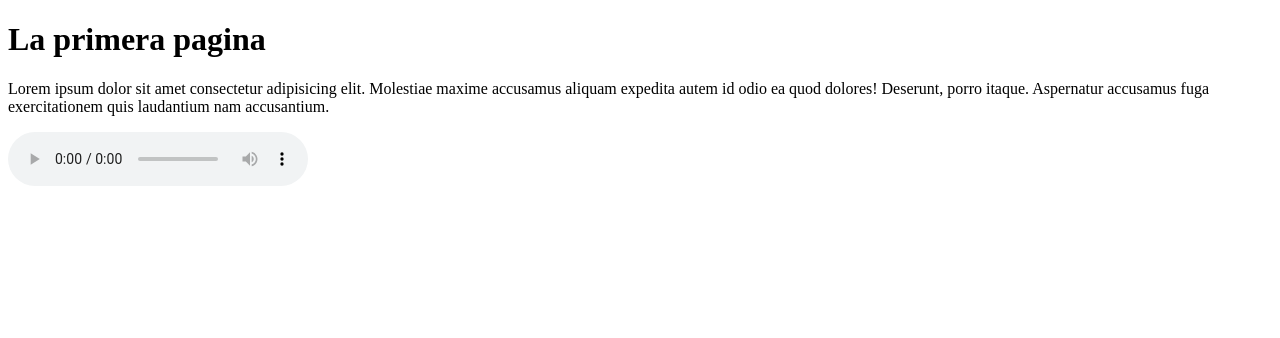
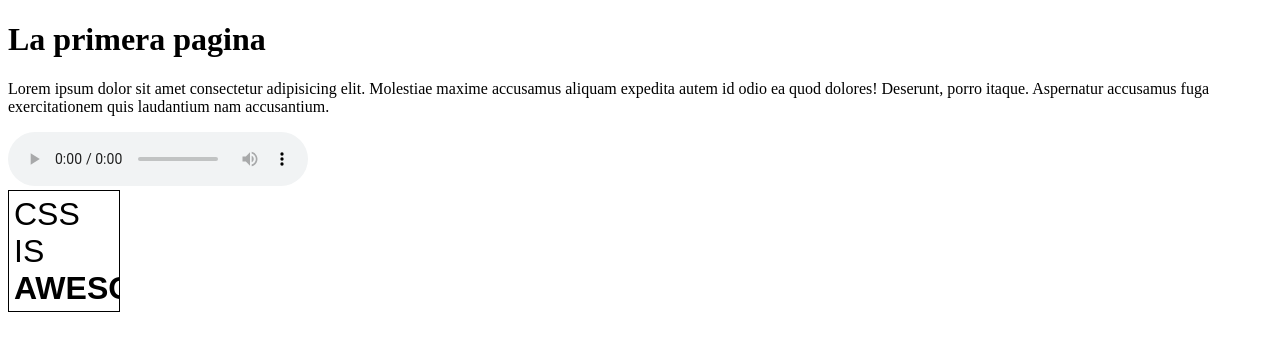
Before and after one commit to alanojeda362/repositorio2710, a plain HTML site: page index.html in a window 1280 px wide. Drawn offline with Linux system fonts and the light colour scheme.

Commit message:
le agregamos css

```diff
--- /dev/null
+++ b/css/index.css
@@ -0,0 +1,12 @@
+.cuadrito {
+    /* propiedades decorativas */
+    border: solid 1px black;
+    padding: 5px;
+    display: inline-block;
+    font-size: 32px;
+    font-family: Arial;
+    /* propiedades que hacen el problema" */
+    width: 100px;
+    height: 110px;
+    overflow: hidden;
+    }
--- a/index.html
+++ b/index.html
@@ -4,6 +4,7 @@
     <meta charset="UTF-8">
     <meta http-equiv="X-UA-Compatible" content="IE=edge">
     <meta name="viewport" content="width=device-width, initial-scale=1.0">
+    <link rel="stylesheet" href="./css/index.css">
     <title>Home</title>
 </head>
 <body>
@@ -18,5 +19,10 @@
         <audio src="./multimedia/y2mate.com - Reik Rusherking  A Mi Lado Video Oficial.mp3"controls></audio>
     </div>
 
+    <div class="cuadrito">
+        CSS IS <strong>AWESOME</strong>
+    </div>
+
+
 </body>
 </html>
```
